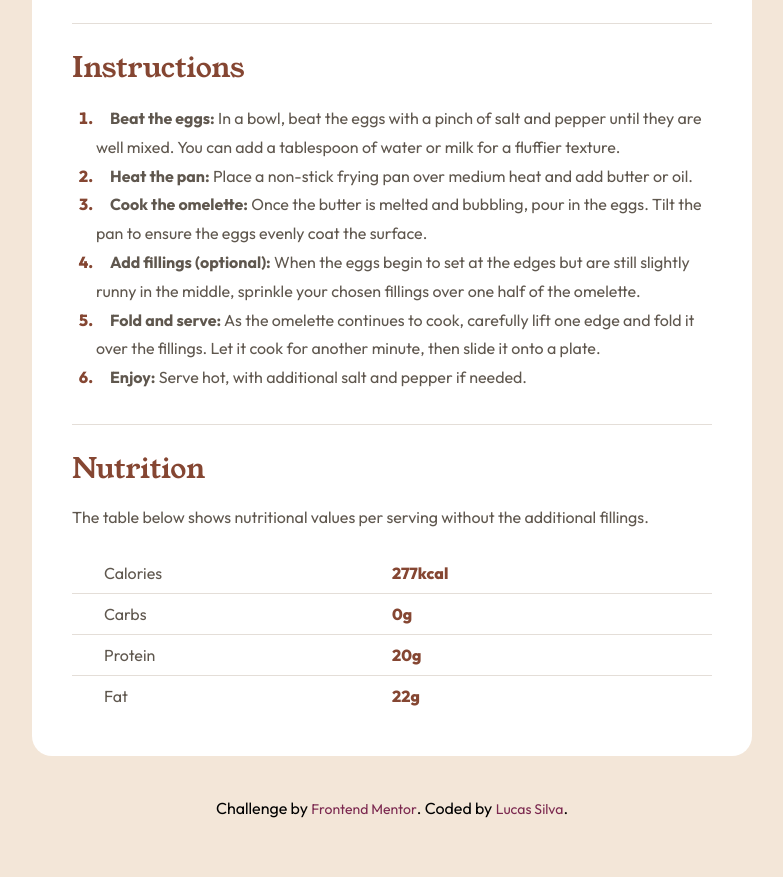
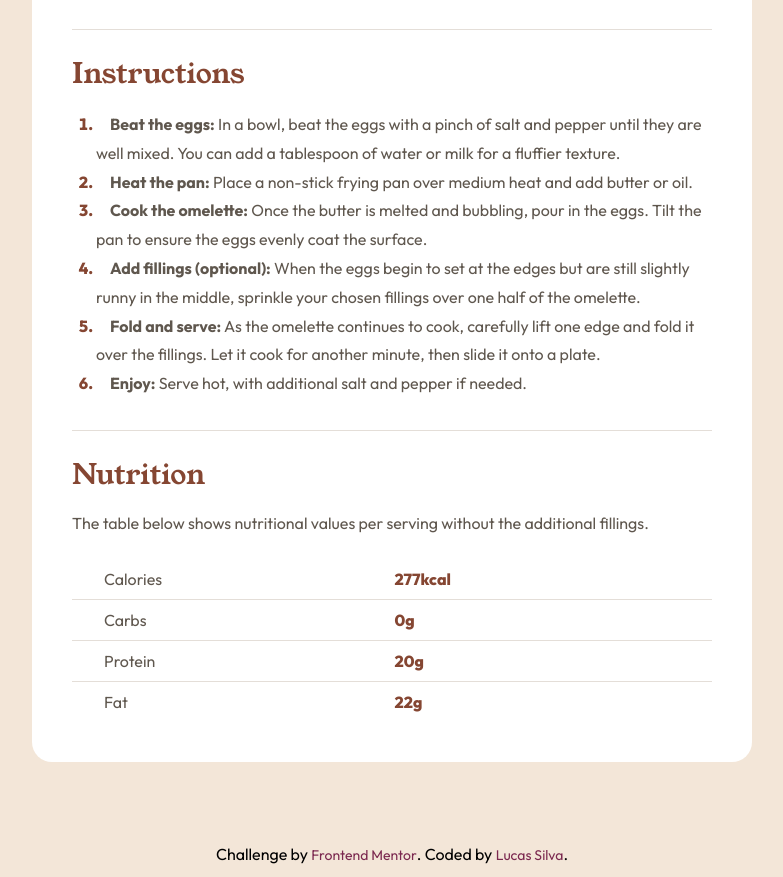
Before and after one commit to lucasfs022/Omelette-Recipe-Page, a plain HTML site: page index.html in a window 1280 px wide. Shown: the part 1000-1877 px from the top of the page, without its empty margins (248-1031 px from the left). Before the commit the page ends 1831 px from the top, so only its background shows below. Drawn offline with Linux system fonts and the light colour scheme.

Commit message:
reestruturacao do codigo para deixa-lo mais semantico

```diff
--- a/index.html
+++ b/index.html
@@ -10,9 +10,14 @@
 </head>
 <body>
   <main>
-    <img class="mobile-img" src="./assets/images/image-omelette.jpeg" alt="Omelette Dish">
+    <figure>
+      <img class="mobile-img" src="./assets/images/image-omelette.jpeg" alt="Omelette Dish">
+    </figure>
+
     <article class="recipe-container">
-      <img src="./assets/images/image-omelette.jpeg" alt="Omelette Dish">
+      <figure>
+        <img src="./assets/images/image-omelette.jpeg" alt="Omelette Dish">
+      </figure>
 
       <header class="title">
         <h1>Simple Omelette Recipe</h1>
@@ -23,7 +28,7 @@
       </header>
 
       <section class="preparation">
-        <span class="preparation-title">Preparation time</span>
+        <h3 class="preparation-title">Preparation time</h3>
         <ul>
           <li class="preparation-list"><span class="bold-text">Total:</span> Approximately 10 minutes</li>
           <li class="preparation-list"><span class="bold-text">Preparation:</span> 5 minutes</li>
@@ -78,27 +83,33 @@
         <h2>Nutrition</h2>
         <p>The table below shows nutritional values per serving without the additional fillings.</p>
 
-        <div class="nutrition-table">
-          <div class="table-row">
-            <p>Calories</p>
-            <p>277kcal</p>
-          </div>
+        <table class="nutrition-table">
+          <tbody>
+            <tr>
+              <th scope="row">Calories</th>
+              <td>277kcal</td>
+            </tr>
 
-          <div class="table-row">
-            <p>Carbs</p>
-            <p>0g</p>
-          </div>
+            <tr>
+              <th scope="row">Carbs</th>
+              <td>0g</td>
+            </tr>
 
-          <div class="table-row">
-            <p>Protein</p>
-            <p>20g</p>
-          </div>
+            <tr>
+              <th scope="row">Protein</th>
+              <td>20g</td>
+            </tr>
 
-          <div class="table-row">
-            <p>Fat</p>
-            <p>22g</p>
-          </div>
-        </div>
+            <tr>
+              <th scope="row">Fat</th>
+              <td>22g</td>
+            </tr>
+          </tbody>
+        </table>
+<style>
+
+</style>
+
 
       </section>
 
--- a/style.css
+++ b/style.css
@@ -39,7 +39,6 @@ body,
 main {
     display: flex;
     align-items: center;
-    justify-content: center;
 }
 
 body {
@@ -104,7 +103,7 @@ li {
     line-height: 180%;
 }
 
-span {
+h3 {
     font-weight: 700;
     margin-left: 14px;
 }
@@ -119,8 +118,8 @@ hr {
     border-top: 1px solid var(--stone-150);
 }
 
-strong {
-    color: var(--brown);
+span {
+    margin-left: 14px;
 }
 
 /* ---> Omelette Recipe Styles <--- */
@@ -150,6 +149,11 @@ strong {
     }
 
     .recipe-container img {
+        border-radius: 0px;
+        width: 100%;
+    }
+
+    .recipe-container img {
         display: none;
     }
 
@@ -163,7 +167,8 @@ strong {
 .ingredients,
 .instructions,
 .nutrition {
-    display: grid;
+    display: flex;
+    flex-direction: column;
 }
 
 .title,
@@ -171,6 +176,10 @@ strong {
 .instructions,
 .nutrition {
     gap: var(--gap-2);
+}
+
+.bold-text {
+    font-weight: 700;
 }
 
 .preparation {
@@ -189,30 +198,41 @@ strong {
     color: var(--rose-800);
 }
 
-.table-row {
-    display: grid;
-    grid-template-columns: repeat(2, minmax(0, 1fr));
-    padding: 8px 32px;
-    border-bottom: 1px solid var(--stone-150);
+.nutrition-table {
+    border-collapse: collapse; /* faz a borda aparecer na tabela */
+    text-align: left;
+  }
+
+.nutrition-table th {
+    padding-left: 32px;
+    max-width: 70px;
+    font-weight: normal;
+    color: var(--stone-600);
 }
 
-.table-row:last-child {
-    border: none;
-}
-
-.table-row p:last-of-type {
+.nutrition-table td {
+    padding: 8px;
+    text-align: left;
     font-weight: 800;
     color: var(--brown);
 }
 
+.nutrition-table tr {
+    border-bottom: 1px solid var(--stone-150);
+}
+
+.nutrition-table tr:last-child {
+    border-bottom: none;
+}
+
 .attribution {
-    padding-top: 40px;
+    padding-top: 80px;
     padding-bottom: 10px;
     text-align: center;
 }
 
 @media (max-width: 767px) {
     .attribution {
-        padding: 20px;
+        padding: 40px 20px 20px;
     }
 }
```
